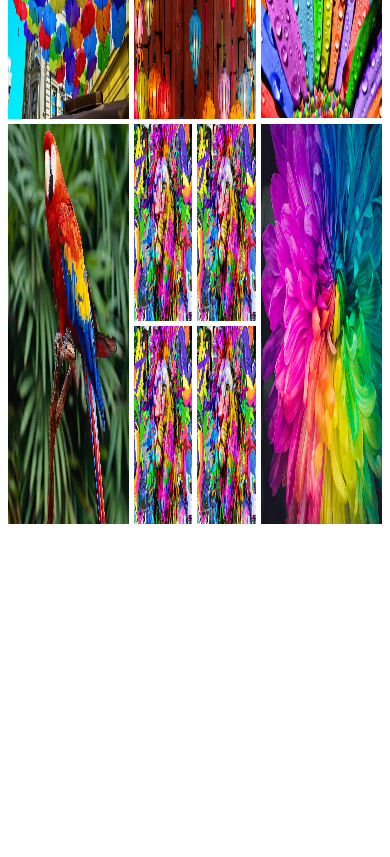
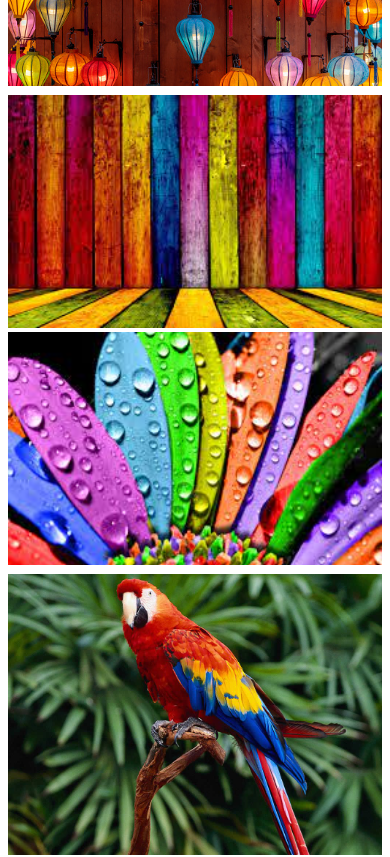
Before and after one commit to codewithahasanul/Simple-Responsive-Examples, a plain HTML site: page index.html in a window 390 px wide. Shown: the part 880-1737 px from the top of the page. Before the commit the page ends 1454 px from the top, so only its background shows below. Drawn offline with Linux system fonts and the light colour scheme.

Commit message:
responsive completed

```diff
--- a/styles/style.css
+++ b/styles/style.css
@@ -1,15 +1,15 @@
 h1 {
-    background-color: bisque;
-    padding: 20px;
-    text-align: center;
-    color: tomato;
+  background-color: bisque;
+  padding: 20px;
+  text-align: center;
+  color: tomato;
 }
 img {
   width: 100%;
   height: 100%;
 }
-section{
-    margin-bottom: 50px;
+section {
+  margin-bottom: 50px;
 }
 .row {
   height: 400px;
@@ -28,3 +28,21 @@ section{
   grid-template-columns: repeat(2, 1fr);
   gap: 5px;
 }
+/* responsive  media query */
+/* small device */
+@media screen and (max-width: 576px) {
+  .row {
+    flex-direction: column;
+    height: auto;
+  }
+  .square-collage {
+    grid-template-columns: repeat(1, 1fr);
+  }
+}
+/* medium device */
+@media screen and (min-width: 576px) and (max-width: 992px) {
+  .row {
+    flex-direction: column;
+    height: auto;
+  }
+}
```
